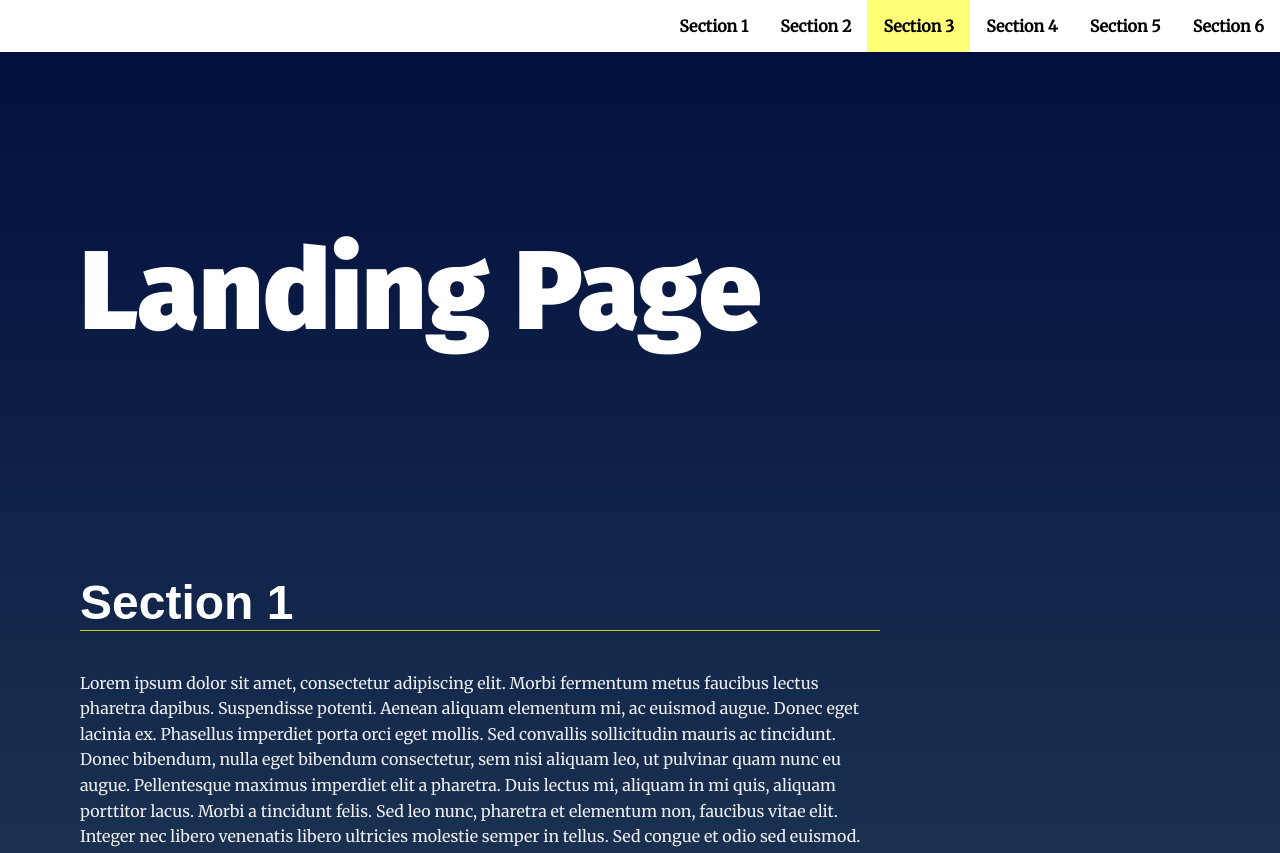
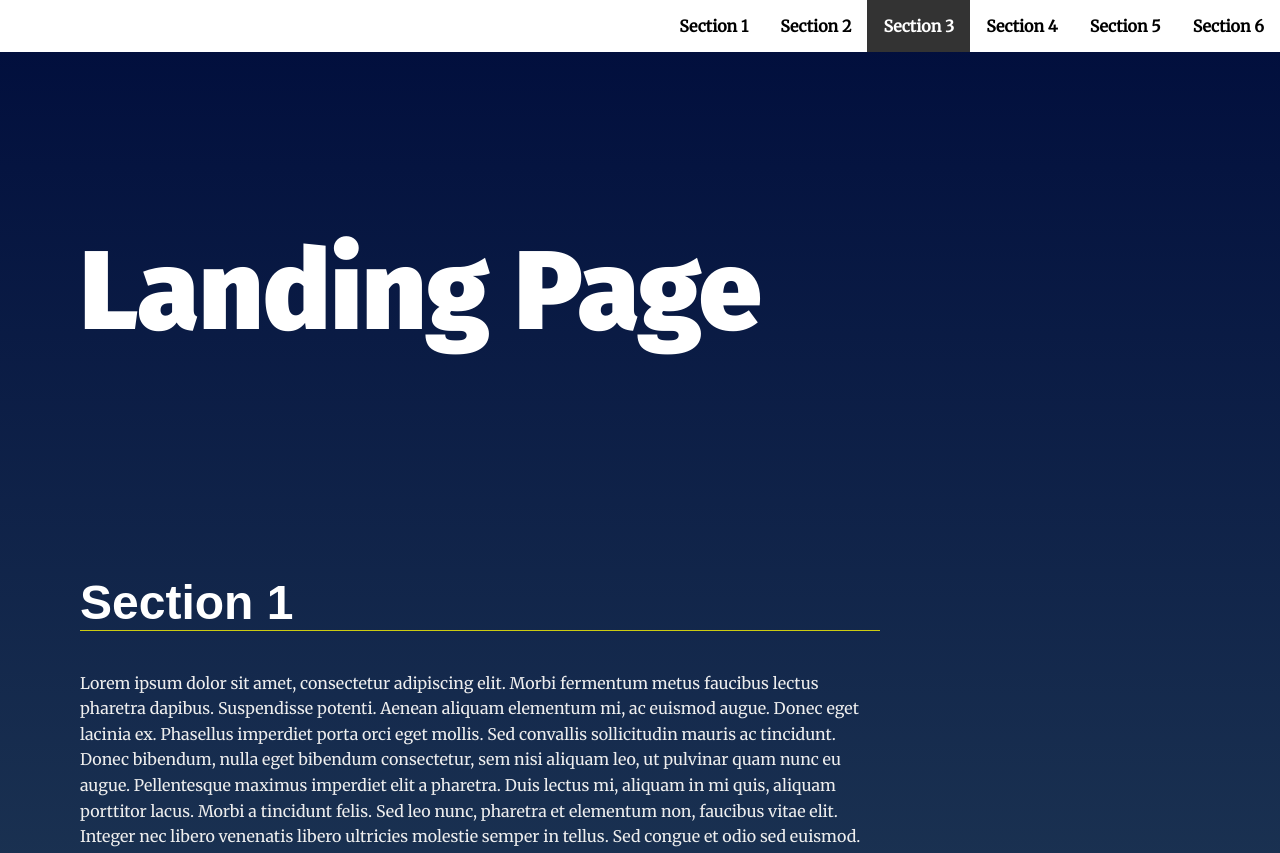
Before and after one commit to AndrewBoshra/landing-page, a plain HTML site: page index.html in a window 1280 px wide. Shown: the top 853 px of the page. Drawn offline with Linux system fonts and the light colour scheme.

Commit message:
Update README file

```diff
--- a/css/styles.css
+++ b/css/styles.css
@@ -69,6 +69,7 @@ section {
 
 .navbar__menu li {
     display: inline-block;
+    color: #000;
 }
 
 .navbar__menu .menu__link {
@@ -76,16 +77,11 @@ section {
     padding: 1em;
     font-weight: bold;
     text-decoration: none;
-    color: #000;
+    color: inherit;
 }
 .navbar__menu .menu__active {
-    background: #ff7;
-    color: black;
-}
-
-.navbar__menu .menu__link:hover {
     background: #333;
-    color: #fff;
+    color: white;
     transition: ease 0.3s all;
 }
 
```
Also changed, not shown: 1 other file.
